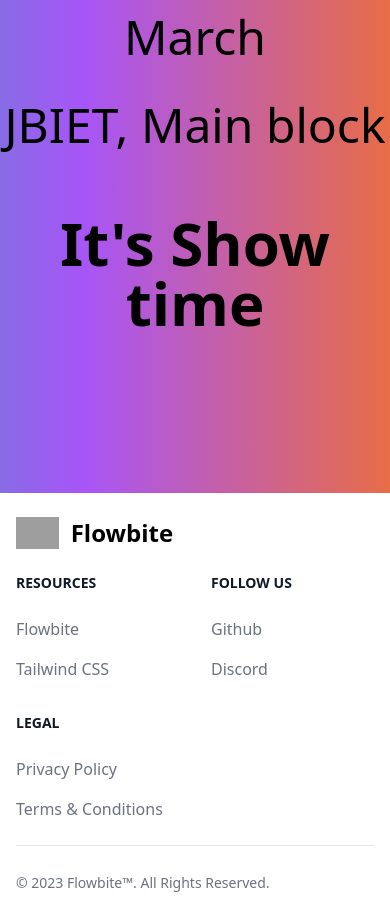
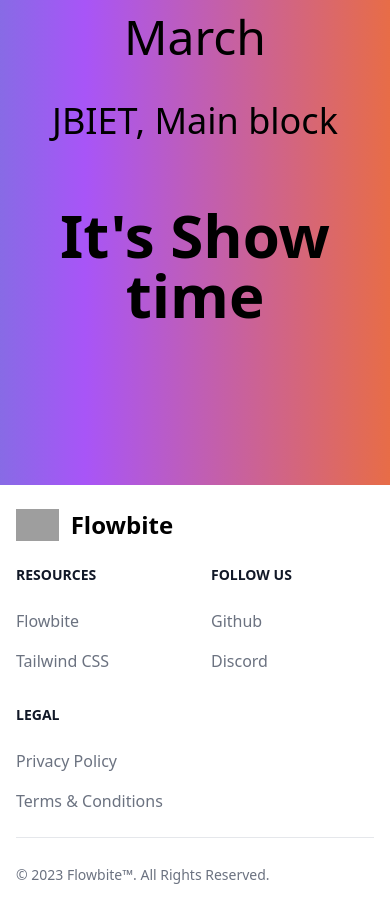
Before and after one commit to SaiShankar93/tech-pulse, a React (Vite) app: page / in a window 390 px wide. Shown: the part 2861-3759 px from the top of the page. Built offline with nearby package versions, Linux system fonts and the light colour scheme; grey boxes are pictures that could not be loaded.

Commit message:
about2.5

```diff
--- a/src/components/About2.jsx
+++ b/src/components/About2.jsx
@@ -10,7 +10,7 @@ const About2 = ()=> {
             <div >
                     <Date day="14"  month="March" subtxt="th"/>
 
-                    <h1 className="text-5xl md:text-7xl  text-center mt-10 ">
+                    <h1 className="text-4xl md:text-7xl  text-center mt-10 ">
                     JBIET, Main block
 
                     </h1>
```
